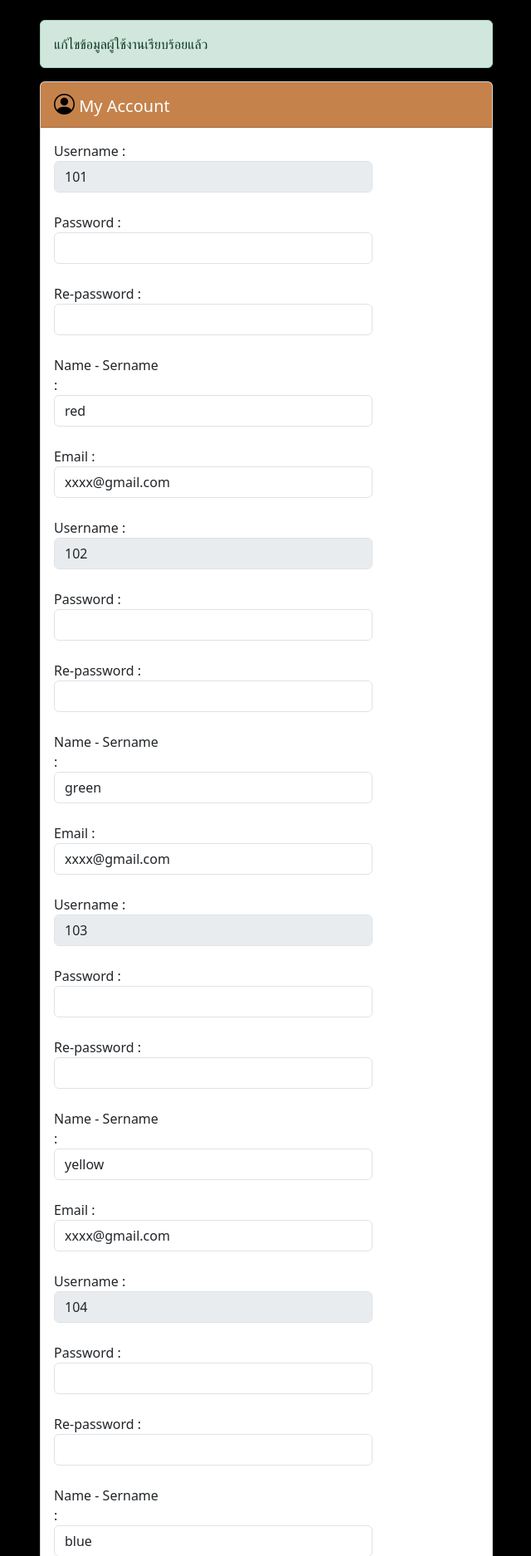
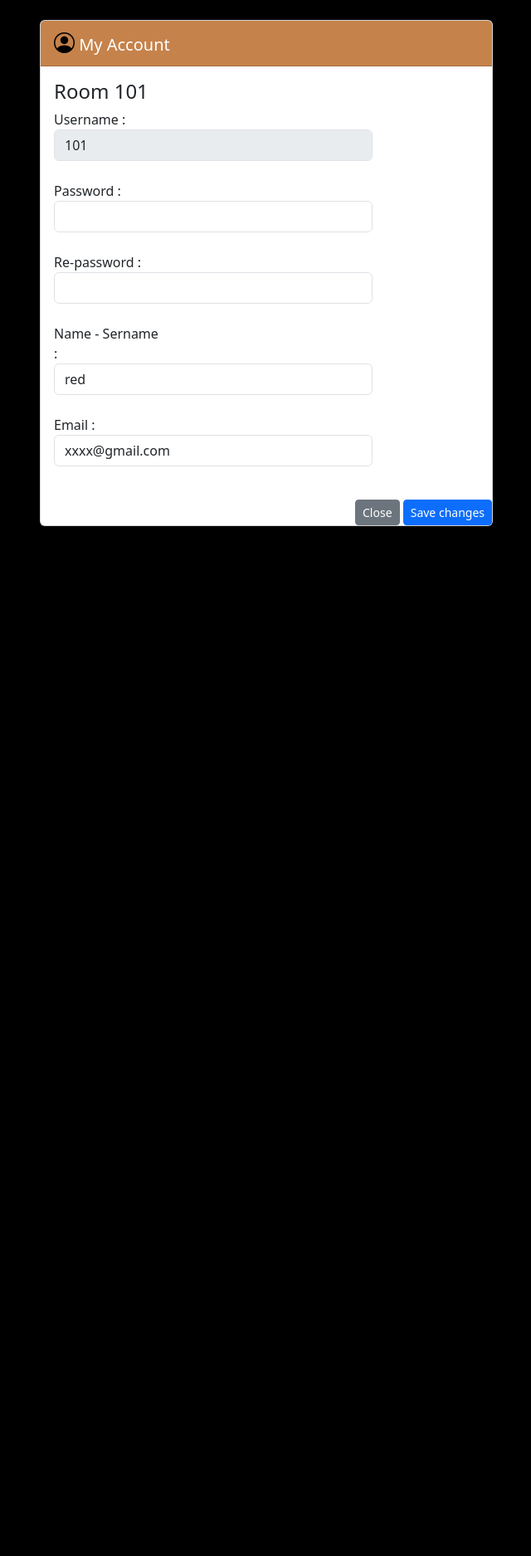
Before and after one commit to Pai22/TheButler, a PHP site: page /account.php in a window 1280 px wide. Shown: the part 72-1947 px from the top of the page at 83% size, without its empty margins (319-959 px from the left). After the commit the page ends 706 px from the top, so only its background shows below. Run offline with PHP 8.4, Linux system fonts and the light colour scheme; a user stored in the database is signed in; data comes from the database, SQL or seed files in the repository.

Commit message:
almostdatabase

```diff
--- a/account.php
+++ b/account.php
@@ -21,7 +21,6 @@ if (!isset($_SESSION['id'])) {
             //alert(id+login+gender+email+role+name);
             document.getElementById('image').value=image;
             document.getElementById('username').value=username;
-
             document.getElementById('name').value=name.replace(/###/g,' ');
             document.getElementById('gender').value=gender;
             document.getElementById('email').value=email;
@@ -36,44 +35,33 @@ if (!isset($_SESSION['id'])) {
         <div class = "row mt-4">
             <div class="col-lg-3 col-md-2 col-sm-1"></div>
             <div class="col-lg-6 col-md-8 col-sm-10">
-            <?php
-
-                    if(isset($_SESSION['editaccount'])){
-						if($_SESSION['editaccount']==0){
-							echo "<div class='alert alert-danger'>
-							การแก้ไขข้อมูลผู้ใช้งานมีปัญหา</div>";
-						}else{
-							echo "<div class='alert alert-success'>
-							แก้ไขข้อมูลผู้ใช้งานเรียบร้อยแล้ว</div>";
-						}
-						unset($_SESSION['editaccount']);
-					}
-
-				?>
                 <div class="card">
                     <div class="card-header text-white fs-5" style="background-color:#C6824B"><i class="bi bi-person-circle text-black" style="font-size:25px"></i> My Account</div>
                     <div class="card-body">
                     <?php
                     $conn=new PDO("mysql:host=localhost;dbname=butler;charset=utf8","root","");
-                    $sql="select id,username,name,gender,email,image from user";
+                    $username = $_SESSION['username'];
+                    $sql="select id,username,name,gender,email,image,number_room,role from user where number_room = $username";
                     $result=$conn->query($sql);
+                    while($row = $result->fetch()){
+                    if(isset($_SESSION['id']) && ($_SESSION['role'] == 'm')){
+                        if($row[7]=='m'){
 
-                    while($row = $result->fetch()){
-                            echo
-                            "
+                            echo "<h4>Room " . $row["number_room"] . "</h4>
+
                             <label class = col-lg-3 col-form-label>Username :</label>
                             <div class=col-lg-9>
-                            <input type= text name= username value= $row[1]  required class=form-control disabled>
+                            <input type= text name=username value= $row[1]  required class=form-control disabled>
                             </div><br>
 
                             <label class = col-lg-3 col-form-label>Password :</label>
                               <div class=col-lg-9>
-                                <input type=password name=pwd required class=form-control>
+                                <input type=password name=password required class=form-control>
                               </div><br>
 
                               <label class = col-lg-3 col-form-label>Re-password :</label>
                               <div class=col-lg-9>
-                                <input type=password name=pwd required class=form-control>
+                                <input type=password name=password required class=form-control>
                               </div><br>
 
                               <label class = col-lg-3 col-form-label>Name - Sername :</label>
@@ -86,14 +74,17 @@ if (!isset($_SESSION['id'])) {
                                 <input type=text name=email value= $row[4] required class=form-control>
                             </div><br>";
                     }
+                }
+            }
                     $conn=null;
                     ?>
                 </div>
                 <!-- Modal การแก้ไขข้อมูล -->
                                 <div class="modal-footer">
+                                <form action="account_save.php" method="post">
                                     <button type="button" class="btn btn-secondary btn-sm" data-bs-dismiss="modal">Close</button>
                                     <button type="submit" class="btn btn-primary btn-sm">Save changes</button>
-                                </div>
+                                </form></div>
                             </div>
                         </div>
                     </div>
```
Also changed, not shown: account_save.php (added, +22 -0 lines).
